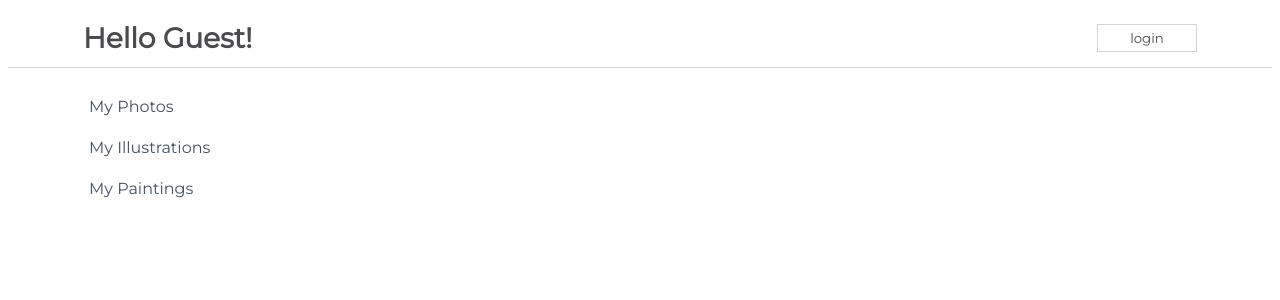
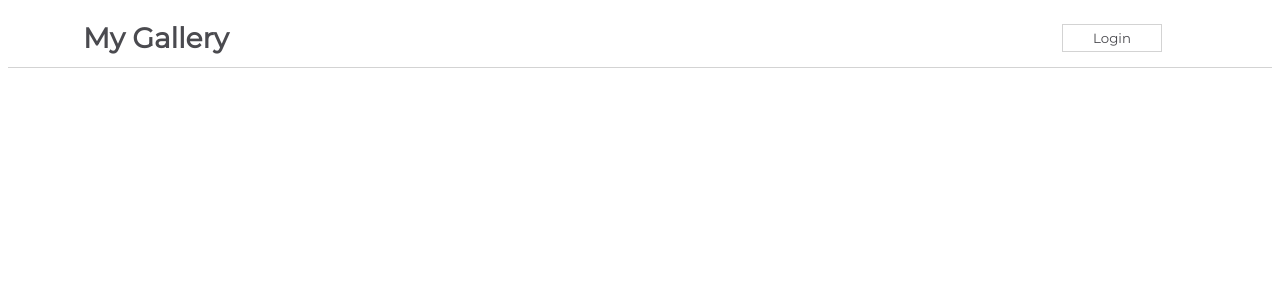
Before and after one commit to F-Clement/react-challenge, a React (Create React App) app in the folder my-app/: page / in a window 1280 px wide. Shown: the top 300 px of the page. Built offline with nearby package versions, Linux system fonts and the light colour scheme.

Commit message:
Add conditional rendering depending if user is logged in or not

```diff
--- a/my-app/src/App.js
+++ b/my-app/src/App.js
@@ -1,13 +1,15 @@
 import css from './App.module.css';
 import Sidebar from './components/Sidebar';
 import NavBarSimple from './components/NavBarSimple';
+import NavBarForm from './components/NavBarForm';
 
 function App() {
   return (
     <div className={css.App}>
       {/* Add your components here */}
-      <Sidebar />
-      <NavBarSimple testprop = "testing" />
+      {/* <Sidebar />
+      <NavBarSimple testprop = "testing" /> */}
+      <NavBarForm />
     </div>
   );
 }
--- /dev/null
+++ b/my-app/src/components/NavBarForm.js
@@ -0,0 +1,47 @@
+import React, { Component } from 'react'
+import css from "./css/NavBarSimple.module.css"
+
+export class NavBarForm extends Component {
+
+    constructor(props) {
+      super(props)
+
+      this.state = {
+        isLoggedin: true,
+      }
+    }
+
+    handleClick = () => {
+        this.setState({
+            isLoggedin: false,
+        })
+    }
+
+  render() {
+    return (
+      <div className = {css.NavBar}>
+        <h1>My Gallery</h1>
+        {this.state.isLoggedin? (
+          <div>
+            <button onClick={this.handleClick}>Login</button>
+          </div>
+        ):
+        (
+        <div>
+          <form>
+            <label for id='username' name='username'>Username</label>
+            <input type='text' id='username' name='username'></input>
+            <label for id='passord' name='password'>Password</label>
+            <input type='password' id='password' name='password'></input>
+            <button onClick={this.state.handleClick}>Submit</button>
+          </form>
+        </div>
+
+          )}
+
+      </div>
+    )
+  }
+}
+
+export default NavBarForm
```
Also changed, not shown: 1 other file (tests, documents, lock files or other folders).
